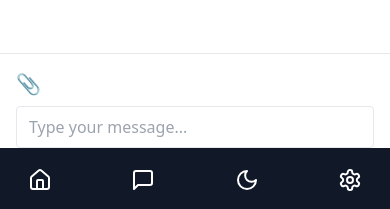
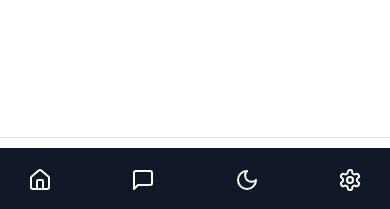
Before and after one commit to katumalasarala347/intercom-ui, a React (Vite) app: page / in a window 390 px wide. Shown: the part 632-841 px from the top of the page. Built offline with nearby package versions, Linux system fonts and the light colour scheme.

Commit message:
feat: responsive layout & final polish

```diff
--- a/src/components/ChatPanel.jsx
+++ b/src/components/ChatPanel.jsx
@@ -102,9 +102,9 @@
         <div ref={messagesEndRef} />
       </div>
 
-      {/* Chat Input Bar */}
+      {/* Input Area */}
       <div className="p-4 border-t dark:border-gray-700 bg-white dark:bg-black w-full">
-        {/* Show file name + remove button */}
+        {/* Show selected file */}
         {file && (
           <div className="text-sm text-gray-500 flex items-center gap-2 mb-2">
             📎 {file.name}
@@ -117,9 +117,9 @@
           </div>
         )}
 
-        <div className="flex flex-col sm:flex-row gap-2 w-full items-stretch sm:items-center">
-          {/* File input */}
-          <label className="cursor-pointer text-xl flex items-center">
+        <div className="flex items-center gap-2 w-full">
+          {/* File Picker */}
+          <label className="cursor-pointer text-xl">
             📎
             <input
               type="file"
@@ -128,26 +128,24 @@
             />
           </label>
 
-          {/* Text input */}
+          {/* Message Input */}
           <input
             value={file ? `📎 ${file.name}` : newMsg}
             onChange={(e) => !file && setNewMsg(e.target.value)}
             onKeyDown={(e) => e.key === "Enter" && handleSend()}
             type="text"
-            className="flex-1 border px-3 py-2 rounded bg-white dark:bg-gray-800 w-full"
+            className="flex-grow border px-3 py-2 rounded bg-white dark:bg-gray-800 min-w-0"
             placeholder={file ? "" : "Type your message..."}
             readOnly={!!file}
           />
 
           {/* Send Button */}
-          <div className="w-full sm:w-auto">
-            <button
-              onClick={handleSend}
-              className="bg-blue-600 text-white px-4 py-2 w-full rounded hover:bg-blue-700 transition"
-            >
-              Send
-            </button>
-          </div>
+          <button
+            onClick={handleSend}
+            className="bg-blue-600 text-white px-4 py-2 rounded hover:bg-blue-700 transition flex-shrink-0"
+          >
+            Send
+          </button>
         </div>
       </div>
     </div>
```
